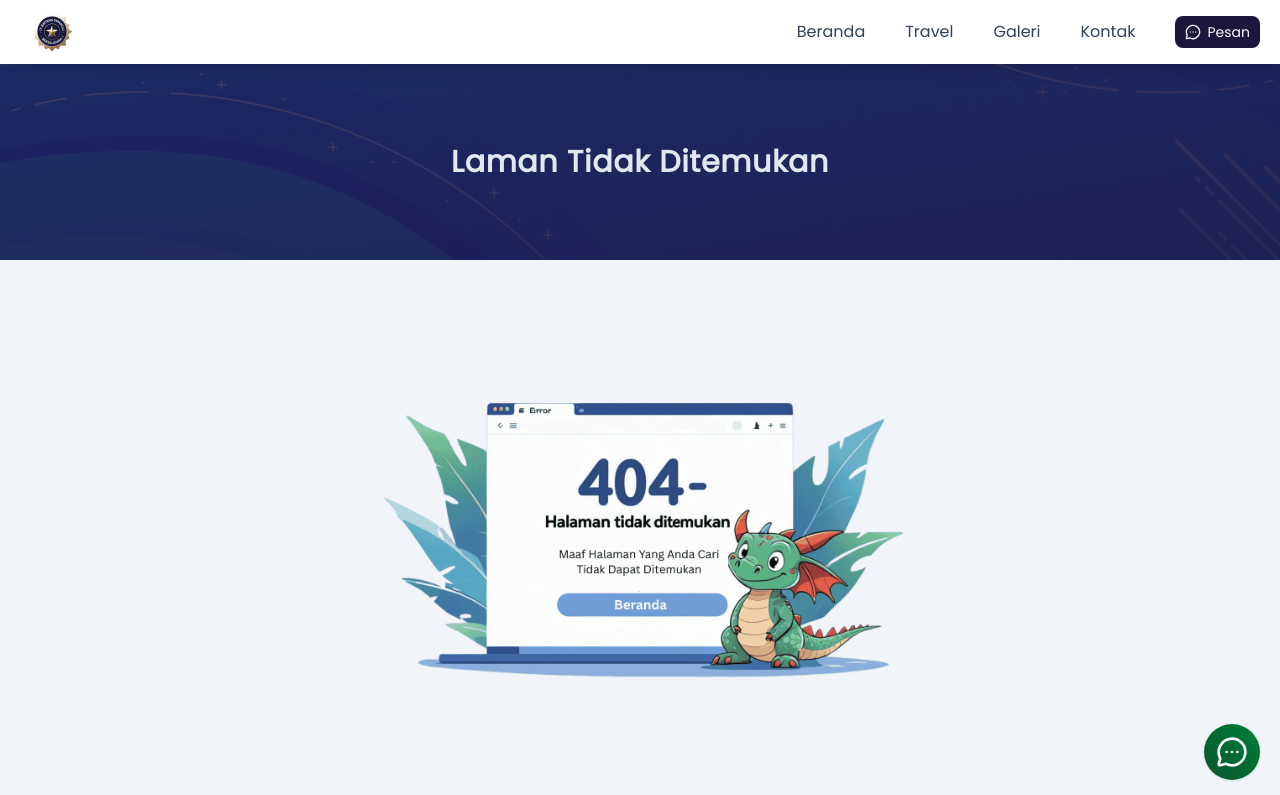
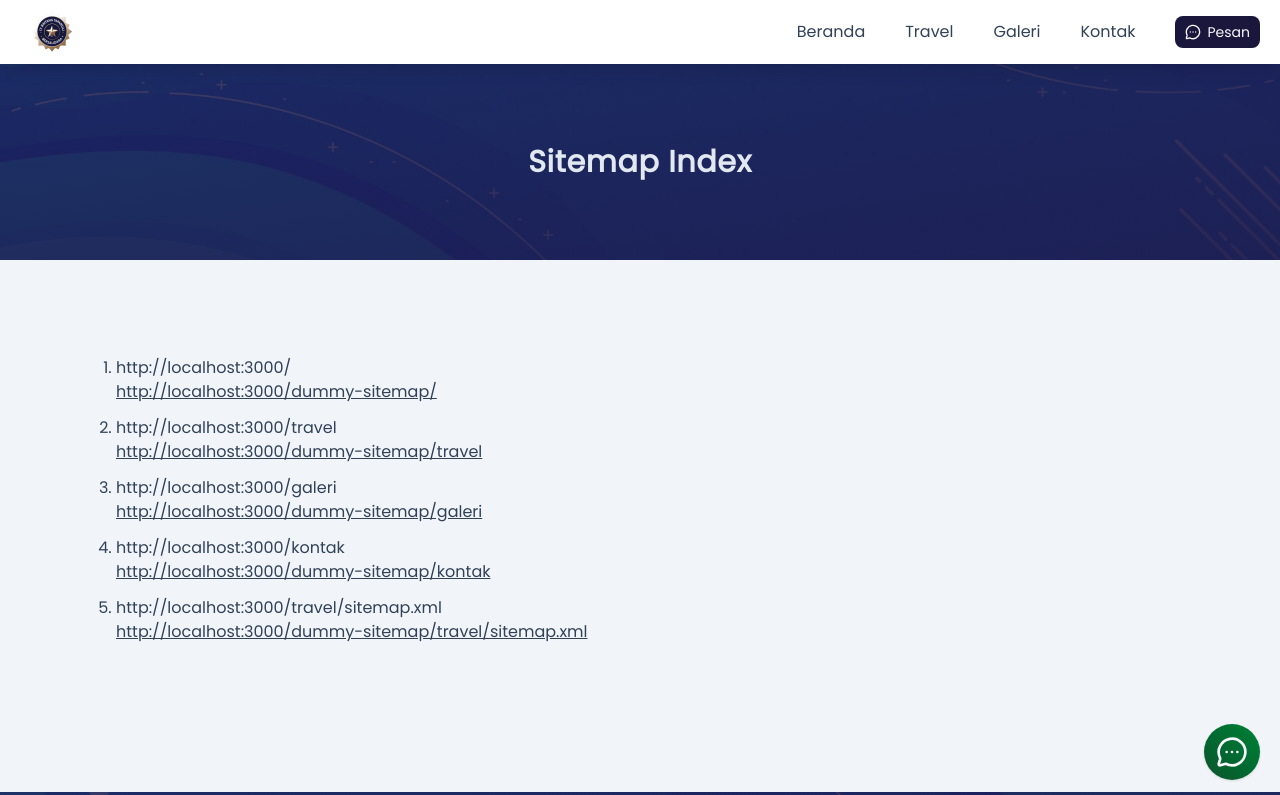
Before and after one commit to jasa-web-2000/bintangtapanulibersaudara.com, a Next.js app: page /dummy-sitemap in a window 1280 px wide. Before the commit this address had no page. Shown: the top 795 px of the page. Built offline with nearby package versions, Linux system fonts and the light colour scheme.

Commit message:
malas ngoding, paham 🖐

```diff
--- /dev/null
+++ b/src/app/dummy-sitemap/page.tsx
@@ -0,0 +1,14 @@
+"use client";
+import { DummySitemap, navItem } from "@/components";
+import React from "react";
+
+const url = [...navItem.map((arr) => arr[0]), "/travel/sitemap.xml"];
+
+export default function page() {
+  return (
+    <DummySitemap
+      title="Sitemap Index"
+      url={url}
+    />
+  );
+}
--- /dev/null
+++ b/src/app/dummy-sitemap/travel/[origin]/sitemap.xml/ClientComponent.tsx
@@ -0,0 +1,21 @@
+"use client";
+import provinces from "@/lib/data/provinces.json";
+import regencies from "@/lib/data/regencies.json";
+import districts from "@/lib/data/districts.json";
+import { DummySitemap } from "@/components";
+import React from "react";
+
+export default function ClientComponent({ id }: { id: string }) {
+  const data = [...provinces, ...regencies, ...districts];
+
+  const url = data
+    .filter((item) => item.id != id)
+    .map((item) => `/travel/${id}/${item.id}/`);
+
+  return (
+    <DummySitemap
+      title={`Sitemap Travel Id: ${id}`}
+      url={url}
+    />
+  );
+}
--- /dev/null
+++ b/src/app/dummy-sitemap/travel/[origin]/sitemap.xml/page.tsx
@@ -0,0 +1,12 @@
+import React from "react";
+import ClientComponent from "./ClientComponent";
+
+export default async function page({
+  params,
+}: {
+  params: Promise<{ origin: string }>;
+}) {
+  const { origin } = await params;
+
+  return <ClientComponent id={origin} />;
+}
--- /dev/null
+++ b/src/app/dummy-sitemap/travel/sitemap.xml/page.tsx
@@ -0,0 +1,18 @@
+"use client";
+import provinces from "@/lib/data/provinces.json";
+import regencies from "@/lib/data/regencies.json";
+import districts from "@/lib/data/districts.json";
+import { DummySitemap } from "@/components";
+import React from "react";
+
+export default function page() {
+  const data = [...provinces, ...regencies, ...districts];
+
+  const url = data.map((item) => `/travel/${item.id}/sitemap.xml`);
+  return (
+    <DummySitemap
+      title="Sitemap All Travel"
+      url={url}
+    />
+  );
+}
--- a/src/app/travel/[origin]/sitemap.xml/route.ts
+++ b/src/app/travel/[origin]/sitemap.xml/route.ts
@@ -47,7 +47,7 @@ export async function GET(
   const sitemapIndexes = data
     .filter((e) => e.id !== origin)
     .map((item) => ({
-      url: `${appConfig.APP_URL}/travel/${origin}/${item.id}/sitemap.xml`,
+      url: `${appConfig.APP_URL}/travel/${origin}/${item.id}`,
       lastModified: new Date().toISOString(),
       changeFrequency: "monthly",
       priority: 1,
--- /dev/null
+++ b/src/components/DummySitemap.tsx
@@ -0,0 +1,36 @@
+import React from "react";
+import { BackgroundHero } from "./BackgroundHero";
+import { DummySitemap as DS } from "@/types";
+import { appConfig } from "@/lib";
+
+export function DummySitemap({ title, url }: DS) {
+  return (
+    <>
+      <BackgroundHero>
+        <h1>{title}</h1>
+      </BackgroundHero>
+      <div className="my-space"></div>
+      <div className="my-container">
+        <ul className="pl-24 list-decimal overflow-x-auto [&_li]:mb-3">
+          {url.map((e, i) => (
+            <li
+              className="list-decimal"
+              key={i}>
+              <a
+                className="text-nowrap visited:text-gray-500"
+                href={e}>
+                {appConfig.APP_URL + e}
+              </a>
+              <br />
+              <a
+                className="text-nowrap visited:text-gray-500 underline"
+                href={appConfig.APP_URL + "/dummy-sitemap" + e}>
+                {appConfig.APP_URL + "/dummy-sitemap" + e}
+              </a>
+            </li>
+          ))}
+        </ul>
+      </div>
+    </>
+  );
+}
--- a/src/components/Footer.tsx
+++ b/src/components/Footer.tsx
@@ -3,6 +3,7 @@ import Link from "next/link";
 import { Logo, navItem } from "@/components";
 import { ChevronRight, MapPin, MessageCircleMore, Phone } from "lucide-react";
 
+export function Footer() {
   const contactItem = [
     {
       href: appConfig.LINK_ADDRESS,
@@ -10,7 +11,10 @@ const contactItem = [
       icon: MapPin,
     },
     {
-    href: `tel:${appConfig.TELPHONE.replace(/\D/g, "").replace(/^62?/, "62")}`,
+      href: `tel:${appConfig.TELPHONE.replace(/\D/g, "").replace(
+        /^62?/,
+        "62"
+      )}`,
       label: appConfig.TELPHONE,
       icon: Phone,
     },
@@ -21,7 +25,11 @@ const contactItem = [
     },
   ];
 
-export function Footer() {
+  const url = [
+    ...navItem,
+    ["/sitemap.xml", "Sitemap"],
+    ["/dummy-sitemap", "Dummy Sitemap"],
+  ];
   return (
     <>
       <div className="my-space "></div>
@@ -42,7 +50,7 @@ export function Footer() {
             <div className="sm:col-span-1 md:col-span-2">
               <h3 className="light">Laman</h3>
               <div className="footerList">
-                {navItem.map((e, i) => (
+                {url.map((e, i) => (
                   <Link
                     key={i}
                     href={e[0]}
--- a/src/components/index.ts
+++ b/src/components/index.ts
@@ -10,3 +10,4 @@ export * from "./Logo";
 export * from "./TravelGrid";
 export * from "./TravelGridItem";
 export * from "./Cta";
+export * from "./DummySitemap";
--- a/src/lib/config.ts
+++ b/src/lib/config.ts
@@ -28,8 +28,8 @@ interface AppConfig {
 const APP_NAME = "CV. Bintang Tapanuli Bersaudara";
 
 export const appConfig: AppConfig = {
-  APP_URL: "https://www.bintangtapanulibersaudara.com",
-  // APP_URL: "http://localhost:3000",
+  // APP_URL: "https://www.bintangtapanulibersaudara.com",
+  APP_URL: "http://localhost:3000",
   APP_NAME: APP_NAME,
   ALTERNATE_NAME: ["CV. BTB", "B-T-B", APP_NAME],
   APP_TAGLINE: "Travel Pekanbaru Sibolga Terbaik",
--- /dev/null
+++ b/src/types/dummySitemap.ts
@@ -0,0 +1,4 @@
+export interface DummySitemap {
+  title: string;
+  url: string[];
+}
--- a/src/types/index.ts
+++ b/src/types/index.ts
@@ -1,3 +1,4 @@
 export * from "@/types/seo";
 export * from "@/types/travel";
 export * from "@/types/location";
+export * from "@/types/dummySitemap";
```
Also changed, not shown: public/robots.txt (added). Lines whose indentation alone changed are shown as unchanged.
